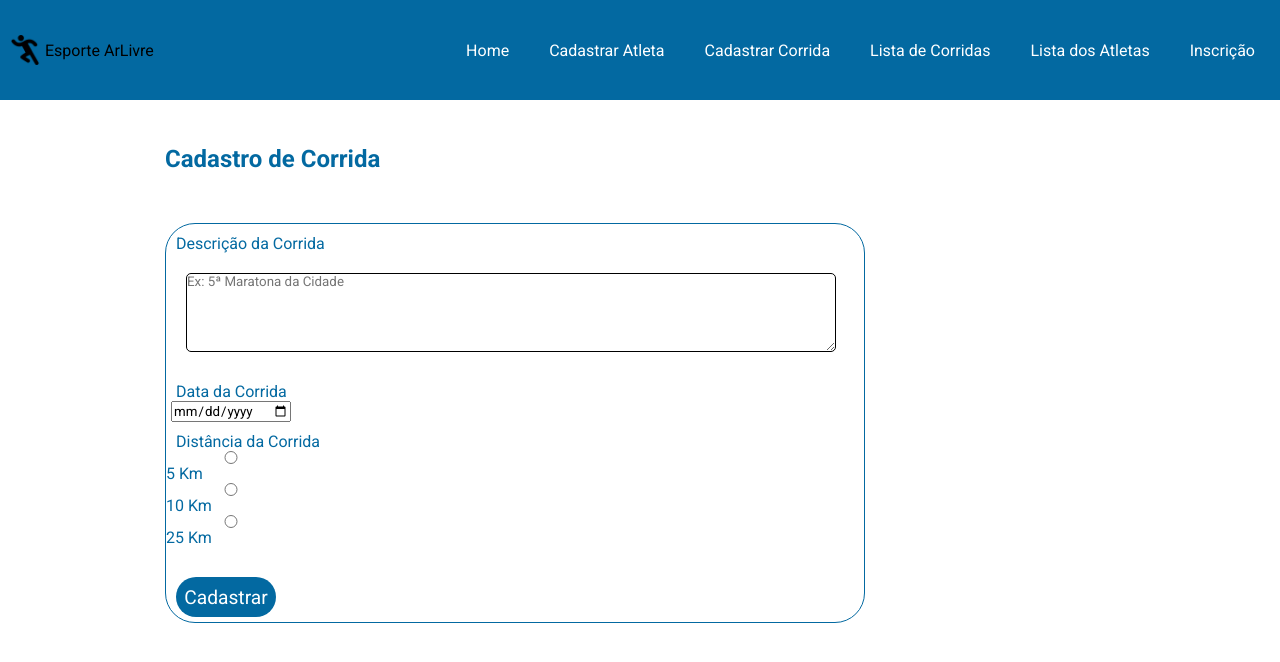
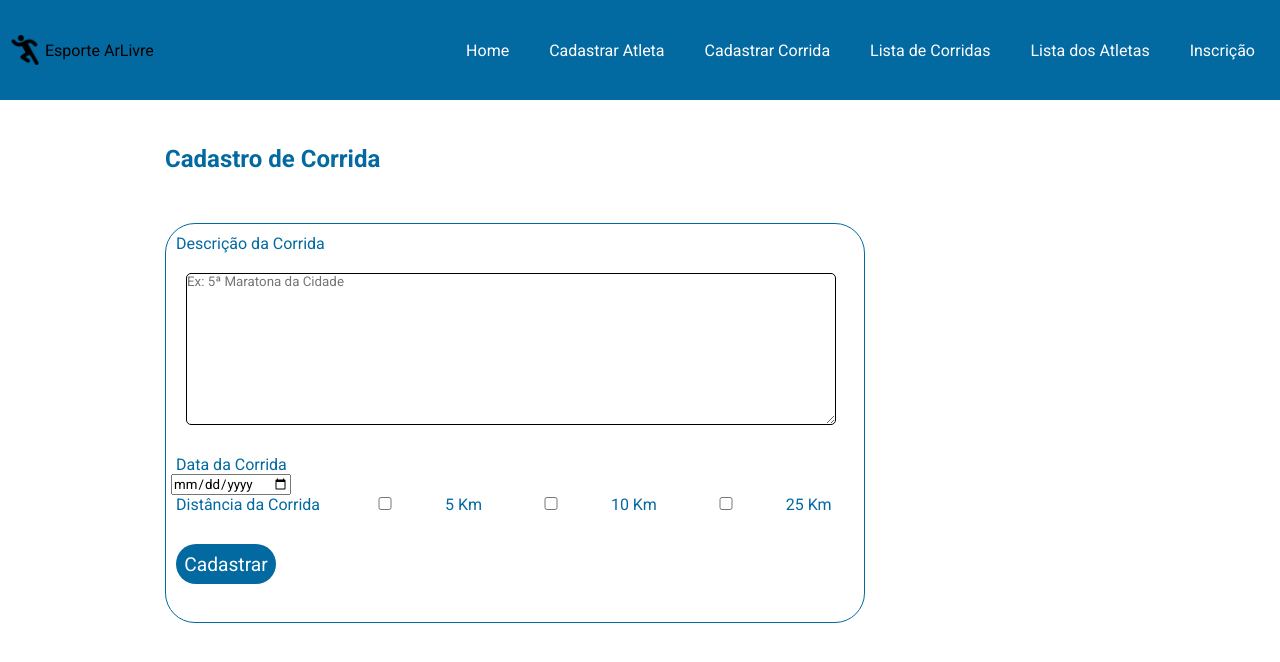
Before and after one commit to LucasAl03/esporte_ar_livre, an Angular app: page /cadastroCorrida in a window 1280 px wide. Shown: the top 662 px of the page. Built offline with nearby package versions, Linux system fonts and the light colour scheme.

Commit message:
Adicionado o codigo do professor

```diff
--- a/src/app/component/corrida-component/corrida-component.html
+++ b/src/app/component/corrida-component/corrida-component.html
@@ -5,15 +5,45 @@
         <textarea name="descricao-corrida" id="descricao-corrida" cols="80" rows="10" maxlength="200" placeholder="Ex: 5ª Maratona da Cidade" [(ngModel)]="descricaoCorrida" required class="input01"></textarea>
 
         <label for="corrida-date">Data da Corrida</label>
-        <input type="date" id="corrida-date" name="corrida-date" class="input02" [(ngModel)]="dataCorrida" min="2026-08-15" required>
+        <input type="date" id="corrida-date" name="corrida-date" class="input02" [(ngModel)]="dataCorrida" min="2026-08-20" required>
 
-        <label for="distancia-corrida">Distância da Corrida</label>
-        <input type="radio" id="distancia5" name="distancia-corrida" value="5 Km" class="input02" [(ngModel)]="distanciaCorrida" required>5 Km
-        <input type="radio" id="distancia10" name="distancia-corrida" value="10 Km" class="input02" [(ngModel)]="distanciaCorrida" required>10 Km
-        <input type="radio" id="distancia25" name="distancia-corrida" value="25 Km" class="input02" [(ngModel)]="distanciaCorrida" required>25 Km
+        <div id="div-distancia">
+            <label for="distancia-corrida">Distância da Corrida</label>
+
+            <input type="checkbox" id="distancia5" name="distancia-corrida" value="5 Km" class="input02" [(ngModel)]="distancia05">5 Km
+            <input type="checkbox" id="distancia10" name="distancia-corrida" value="10 Km" class="input02" [(ngModel)]="distancia10">10 Km
+            <input type="checkbox" id="distancia25" name="distancia-corrida" value="25 Km" class="input02" [(ngModel)]="distancia25">25 Km
+        </div>
 
         <div id="div-btns">
             <button type="submit" class="btn-add">{{editar ? 'Salvar Edição' : 'Cadastrar'}}</button>
         </div>
     </form>
 </div>
+
+<!-- Codigo do professor
+<div id="div-form">
+    <h2>Cadastro Corrida </h2>
+
+    <form id="form-atleta" (submit)="dadosFormulario()" >
+        <label for="corrida">Descrição da Corrida</label>
+        <textarea name="corrida" [(ngModel)] = "descricao_corrida" id="corrida" class="elem-form01" placeholder="Descreva a corrida" maxlength="300"></textarea>
+
+        <label for="data_corrida">Data Corrida</label>
+        <input type="date" name="data_corrida"   [(ngModel)] = "data_corrida" id="data_corrida" class="input02" required>
+
+        <label for="sexo">Distâncias Disponíveis</label>
+        <div id="div-checkbox">
+            <input type="checkbox" name="distancia5km" [(ngModel)] = "distancia5km" id="distancia5km" class="btnSelecao" value="5km"> 5Km
+            <input type="checkbox" name="distancia10km" [(ngModel)] = "distancia10km" id="distancia10km" class="btnSelecao" value="10km"> 10Km
+            <input type="checkbox" name="distancia25km"  [(ngModel)] = "distancia25km" id="distancia25km" class="btnSelecao" value="25km"> 25Km
+        </div>
+
+        <div id="div-btns">
+            <button type="submit" id="btnAdd"> Cadastrar Corrida </button>
+            <button type="reset" id="btnLimpar"> Limpar </button>
+        </div>
+
+    </form>
+</div>
+-->
```
